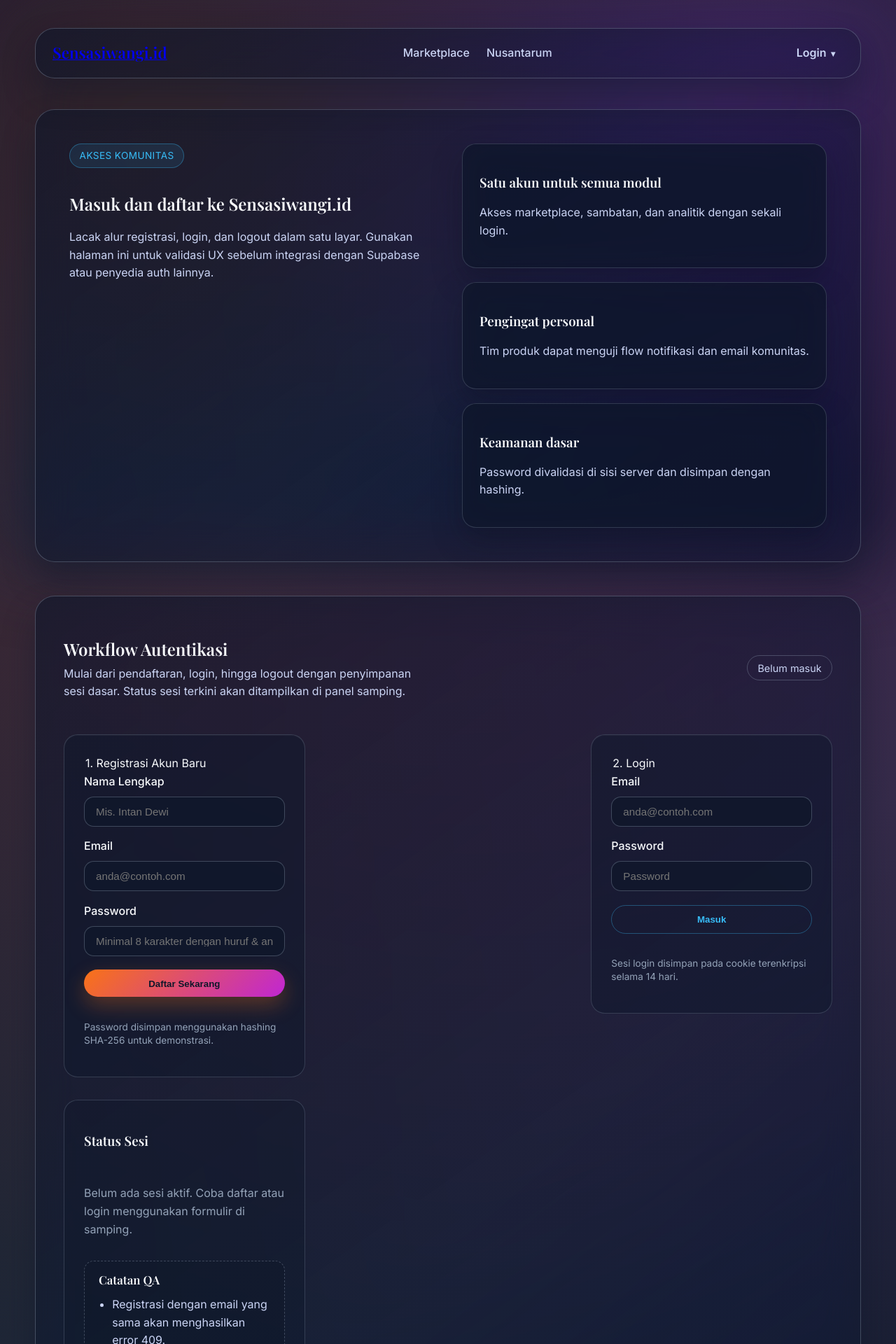
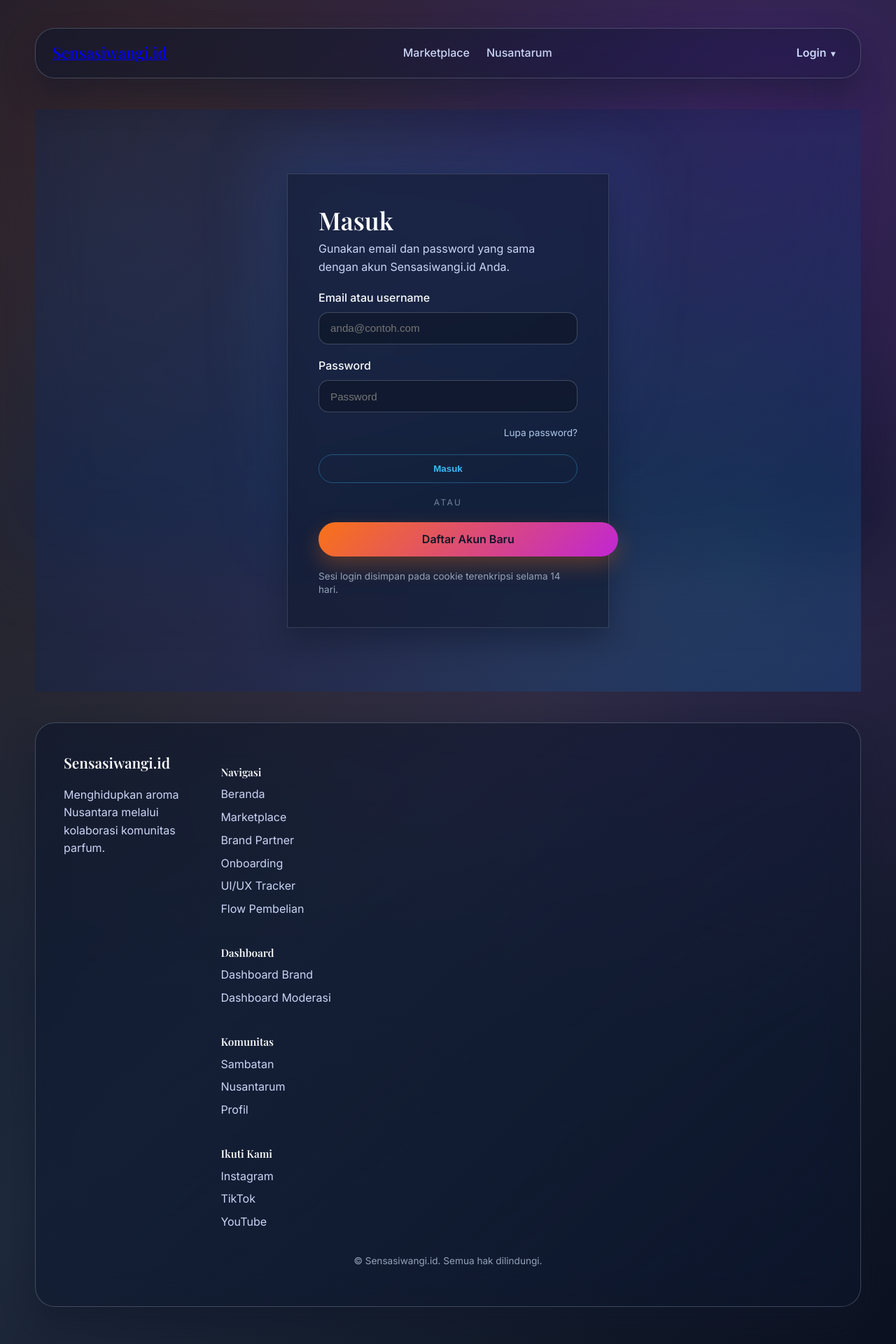
Before and after one commit to beriman/Codexswi, a FastAPI app: page /auth in a window 1280 px wide. Shown: the top 1920 px of the page at 70% size. Run offline with FastAPI, Linux system fonts and the light colour scheme; some libraries are stand-ins or nearby versions.

Commit message:
Simplify auth page to focus on login

```diff
--- a/src/app/web/static/css/auth.css
+++ b/src/app/web/static/css/auth.css
@@ -1,96 +1,58 @@
-.auth-hero {
-  display: grid;
-  grid-template-columns: minmax(0, 1fr) minmax(0, 1fr);
-  gap: 2.5rem;
-  padding: 3rem;
+.auth-page {
+  min-height: calc(100vh - 6rem);
+  display: flex;
+  align-items: center;
+  justify-content: center;
+  padding: clamp(2rem, 5vw, 4rem);
+  position: relative;
+  overflow: hidden;
 }
 
-.auth-hero .badge {
-  margin-bottom: 1rem;
+.auth-page::before {
+  content: "";
+  position: absolute;
+  inset: 0;
+  background: radial-gradient(circle at 10% 20%, rgba(59, 130, 246, 0.14), transparent 55%),
+    radial-gradient(circle at 85% 80%, rgba(16, 185, 129, 0.15), transparent 60%),
+    linear-gradient(135deg, rgba(15, 23, 42, 0.6), rgba(30, 64, 175, 0.4));
+  opacity: 0.75;
+  pointer-events: none;
 }
 
-.auth-perks {
-  list-style: none;
-  margin: 0;
-  padding: 0;
-  display: grid;
-  gap: 1.25rem;
+.auth-login-section {
+  position: relative;
+  width: min(460px, 100%);
+  z-index: 1;
 }
 
-.auth-perks li {
-  padding: 1.5rem;
+.auth-login-section::before {
+  content: "";
+  position: absolute;
+  inset: -30px;
+  border-radius: var(--radius-xl);
+  background: linear-gradient(160deg, rgba(59, 130, 246, 0.2), transparent 70%);
+  filter: blur(45px);
+  z-index: -1;
 }
 
-.auth-grid {
-  padding: 2.5rem;
-  display: flex;
-  flex-direction: column;
-  gap: 2rem;
-}
-
-.auth-columns {
-  display: grid;
-  grid-template-columns: repeat(auto-fit, minmax(260px, 1fr));
-  gap: 2rem;
-  align-items: start;
-}
-
-.auth-form {
-  display: flex;
-  flex-direction: column;
-  gap: 1.25rem;
-  background: rgba(15, 23, 42, 0.45);
+.login-backdrop {
+  position: relative;
+  padding: clamp(2rem, 4vw, 2.75rem);
+  border-radius: var(--radius-xl);
   border: 1px solid rgba(148, 163, 184, 0.25);
-  border-radius: var(--radius-md);
-  padding: 1.75rem;
-  box-shadow: inset 0 1px 0 rgba(255, 255, 255, 0.04);
-}
-
-.auth-form fieldset {
-  display: flex;
-  flex-direction: column;
-  gap: 1rem;
-  border: none;
-  margin: 0;
-  padding: 0;
-}
-
-.auth-form label {
-  display: flex;
-  flex-direction: column;
-  gap: 0.5rem;
-  font-weight: 500;
-  color: var(--text-primary);
-}
-
-.auth-form input {
-  border-radius: var(--radius-sm);
-  border: 1px solid rgba(148, 163, 184, 0.35);
-  background: rgba(15, 23, 42, 0.65);
-  color: var(--text-primary);
-  padding: 0.75rem 1rem;
-  font-size: 0.95rem;
-  transition: border-color var(--transition-base), box-shadow var(--transition-base);
-}
-
-.auth-form input:focus {
-  outline: none;
-  border-color: rgba(56, 189, 248, 0.85);
-  box-shadow: 0 0 0 3px rgba(56, 189, 248, 0.25);
-}
-
-.form-note {
-  font-size: 0.85rem;
-  color: var(--muted);
-  line-height: 1.4;
+  backdrop-filter: blur(14px);
+  background: rgba(15, 23, 42, 0.55);
+  box-shadow: 0 18px 36px rgba(15, 23, 42, 0.45);
 }
 
 .auth-feedback {
   border-radius: var(--radius-md);
   padding: 1rem 1.2rem;
+  margin-bottom: 1.25rem;
   display: none;
   background: rgba(56, 189, 248, 0.08);
   border: 1px solid rgba(56, 189, 248, 0.25);
+  color: var(--text-primary);
 }
 
 .auth-feedback.visible {
@@ -100,7 +62,6 @@
 .auth-feedback[data-tone='success'] {
   background: rgba(52, 211, 153, 0.12);
   border-color: rgba(52, 211, 153, 0.4);
-  color: var(--text-primary);
 }
 
 .auth-feedback[data-tone='danger'] {
@@ -109,89 +70,100 @@
   color: #fecaca;
 }
 
-.auth-session {
-  background: rgba(15, 23, 42, 0.32);
-  border: 1px solid rgba(148, 163, 184, 0.25);
-  border-radius: var(--radius-md);
-  padding: 1.75rem;
+.auth-form {
   display: flex;
   flex-direction: column;
-  gap: 1rem;
+  gap: 1.15rem;
 }
 
-.auth-session dl {
-  display: grid;
-  grid-template-columns: auto 1fr;
-  gap: 0.5rem 1.25rem;
-  margin: 0;
-}
-
-.auth-session dt {
-  color: var(--muted);
+.auth-form label {
+  display: flex;
+  flex-direction: column;
+  gap: 0.45rem;
   font-weight: 500;
-}
-
-.auth-session dd {
-  margin: 0;
   color: var(--text-primary);
 }
 
-.session-hints {
-  background: rgba(15, 23, 42, 0.4);
-  border: 1px dashed rgba(148, 163, 184, 0.35);
+.auth-form input {
   border-radius: var(--radius-sm);
-  padding: 1rem 1.25rem;
+  border: 1px solid rgba(148, 163, 184, 0.35);
+  background: rgba(15, 23, 42, 0.7);
+  color: var(--text-primary);
+  padding: 0.85rem 1rem;
+  font-size: 0.95rem;
+  transition: border-color var(--transition-base), box-shadow var(--transition-base), background var(--transition-base);
 }
 
-.session-hints h4 {
-  margin-top: 0;
-  margin-bottom: 0.75rem;
-  font-size: 1.05rem;
+.auth-form input:focus {
+  outline: none;
+  border-color: rgba(56, 189, 248, 0.85);
+  box-shadow: 0 0 0 3px rgba(56, 189, 248, 0.22);
+  background: rgba(15, 23, 42, 0.85);
 }
 
-.session-hints ul {
-  margin: 0;
-  padding-left: 1.2rem;
-  color: var(--text-secondary);
+.login-header {
   display: flex;
   flex-direction: column;
   gap: 0.4rem;
 }
 
-.muted {
-  color: var(--muted);
+.login-header h2 {
+  margin: 0;
+  font-size: clamp(1.8rem, 3vw, 2.2rem);
 }
 
-.anchor-target {
-  position: relative;
-  top: -120px;
+.login-header p {
+  margin: 0;
+  color: var(--text-secondary);
 }
 
-@media (max-width: 960px) {
-  .auth-hero {
-    grid-template-columns: 1fr;
-  }
+.login-aux {
+  display: flex;
+  justify-content: flex-end;
+}
 
-  .auth-perks {
-    grid-template-columns: repeat(auto-fit, minmax(220px, 1fr));
-  }
+.forgot-link {
+  font-size: 0.85rem;
+  color: rgba(191, 219, 254, 0.9);
+  text-decoration: none;
+  border-bottom: 1px solid transparent;
+  transition: border-color var(--transition-base), color var(--transition-base);
+}
 
-  .auth-grid {
-    padding: 2rem;
-  }
+.forgot-link:hover {
+  color: rgba(224, 242, 254, 1);
+  border-color: rgba(191, 219, 254, 0.5);
+}
+
+.login-form .btn {
+  width: 100%;
+}
+
+.login-divider {
+  text-transform: uppercase;
+  letter-spacing: 0.2em;
+  font-size: 0.75rem;
+  text-align: center;
+  color: rgba(148, 163, 184, 0.75);
+}
+
+.register-button {
+  text-align: center;
+}
+
+.form-note {
+  font-size: 0.85rem;
+  color: var(--muted);
+  line-height: 1.4;
+  margin: 0;
 }
 
 @media (max-width: 640px) {
-  .auth-grid {
-    padding: 1.5rem;
+  .auth-page {
+    padding: 1.75rem 1.25rem 2.5rem;
   }
 
-  .auth-form,
-  .auth-session {
-    padding: 1.25rem;
-  }
-
-  .anchor-target {
-    top: -80px;
+  .login-backdrop {
+    padding: 1.75rem;
   }
 }
--- a/src/app/web/templates/auth.html
+++ b/src/app/web/templates/auth.html
@@ -5,115 +5,32 @@
 {% endblock %}
 
 {% block content %}
-<section class="auth-hero glass-surface">
-  <div>
-    <span class="badge">Akses Komunitas</span>
-    <h1>Masuk dan daftar ke Sensasiwangi.id</h1>
-    <p>
-      Lacak alur registrasi, login, dan logout dalam satu layar. Gunakan halaman ini untuk
-      validasi UX sebelum integrasi dengan Supabase atau penyedia auth lainnya.
-    </p>
-  </div>
-  <ul class="auth-perks">
-    {% for perk in perks %}
-    <li class="glass-card">
-      <h3>{{ perk.title }}</h3>
-      <p>{{ perk.description }}</p>
-    </li>
-    {% endfor %}
-  </ul>
-</section>
-
-<section class="auth-grid glass-surface" id="register">
-  <header class="section-header">
-    <div>
-      <h2>Workflow Autentikasi</h2>
-      <p>
-        Mulai dari pendaftaran, login, hingga logout dengan penyimpanan sesi dasar. Status sesi
-        terkini akan ditampilkan di panel samping.
-      </p>
-    </div>
-    <div class="status-chip" data-auth-status>
-      {% if session_user %}Sudah masuk sebagai {{ session_user.full_name }}{% else %}Belum masuk{% endif %}
-    </div>
-  </header>
-
-  <div class="auth-feedback" data-auth-feedback role="status" aria-live="polite"></div>
-
-  <div class="auth-columns">
-    <form id="auth-register-form" class="auth-form">
-      <fieldset>
-        <legend>1. Registrasi Akun Baru</legend>
+<section class="auth-page">
+  <div class="auth-login-section" id="login">
+    <div class="login-backdrop glass-surface">
+      <div class="auth-feedback" data-auth-feedback role="status" aria-live="polite"></div>
+      <form id="auth-login-form" class="auth-form login-form" aria-labelledby="login-title">
+        <header class="login-header">
+          <h2 id="login-title">Masuk</h2>
+          <p>Gunakan email dan password yang sama dengan akun Sensasiwangi.id Anda.</p>
+        </header>
         <label>
-          Nama Lengkap
-          <input type="text" name="full_name" minlength="3" maxlength="120" placeholder="Mis. Intan Dewi" required />
-        </label>
-        <label>
-          Email
-          <input type="email" name="email" placeholder="anda@contoh.com" required />
-        </label>
-        <label>
-          Password
-          <input
-            type="password"
-            name="password"
-            minlength="8"
-            maxlength="128"
-            placeholder="Minimal 8 karakter dengan huruf & angka"
-            required
-          />
-        </label>
-      </fieldset>
-      <button type="submit" class="btn gradient-button">Daftar Sekarang</button>
-      <p class="form-note">Password disimpan menggunakan hashing SHA-256 untuk demonstrasi.</p>
-    </form>
-
-    <div id="login" class="anchor-target" aria-hidden="true"></div>
-    <form id="auth-login-form" class="auth-form" aria-labelledby="login-title">
-      <fieldset>
-        <legend id="login-title">2. Login</legend>
-        <label>
-          Email
+          Email atau username
           <input type="email" name="email" placeholder="anda@contoh.com" required />
         </label>
         <label>
           Password
           <input type="password" name="password" minlength="8" maxlength="128" placeholder="Password" required />
         </label>
-      </fieldset>
-      <button type="submit" class="btn btn-outline">Masuk</button>
-      <p class="form-note">Sesi login disimpan pada cookie terenkripsi selama 14 hari.</p>
-    </form>
-
-    <aside class="auth-session" id="login-status">
-      <h3>Status Sesi</h3>
-      {% if session_user %}
-      <dl>
-        <div>
-          <dt>Nama</dt>
-          <dd>{{ session_user.full_name }}</dd>
+        <div class="login-aux">
+          <a href="#" class="forgot-link">Lupa password?</a>
         </div>
-        <div>
-          <dt>Email</dt>
-          <dd>{{ session_user.email }}</dd>
-        </div>
-      </dl>
-      <button class="btn btn-ghost" type="button" data-action="logout" data-redirect="{{ url_for('read_auth') }}">
-        Keluar dari sesi
-      </button>
-      {% else %}
-      <p class="muted">Belum ada sesi aktif. Coba daftar atau login menggunakan formulir di samping.</p>
-      {% endif %}
-
-      <div class="session-hints">
-        <h4>Catatan QA</h4>
-        <ul>
-          <li>Registrasi dengan email yang sama akan menghasilkan error 409.</li>
-          <li>Password harus berisi kombinasi huruf dan angka.</li>
-          <li>Logout akan menghapus data sesi dari cookie dan memperbarui navbar.</li>
-        </ul>
-      </div>
-    </aside>
+        <button type="submit" class="btn btn-outline">Masuk</button>
+        <div class="login-divider" role="separator" aria-hidden="true">atau</div>
+        <a class="btn gradient-button register-button" href="{{ url_for('read_onboarding') }}">Daftar Akun Baru</a>
+        <p class="form-note">Sesi login disimpan pada cookie terenkripsi selama 14 hari.</p>
+      </form>
+    </div>
   </div>
 </section>
 {% endblock %}
@@ -122,8 +39,6 @@
 <script>
   (() => {
     const feedbackEl = document.querySelector('[data-auth-feedback]');
-    const statusEl = document.querySelector('[data-auth-status]');
-    const registerForm = document.getElementById('auth-register-form');
     const loginForm = document.getElementById('auth-login-form');
 
     const setFeedback = (message, tone = 'info') => {
@@ -133,40 +48,10 @@
       feedbackEl.classList.toggle('visible', Boolean(message));
     };
 
-    const setStatus = (message) => {
-      if (statusEl) {
-        statusEl.textContent = message;
-      }
-    };
-
     const handleResponseError = async (response) => {
       const payload = await response.json().catch(() => ({}));
       setFeedback(payload.detail || 'Permintaan gagal diproses', 'danger');
     };
-
-    if (registerForm) {
-      registerForm.addEventListener('submit', async (event) => {
-        event.preventDefault();
-        const formData = new FormData(registerForm);
-        const payload = Object.fromEntries(formData.entries());
-
-        setFeedback('Memproses registrasi...');
-        const response = await fetch('/api/auth/register', {
-          method: 'POST',
-          headers: { 'Content-Type': 'application/json' },
-          body: JSON.stringify(payload),
-        });
-
-        if (!response.ok) {
-          await handleResponseError(response);
-          return;
-        }
-
-        const data = await response.json();
-        setFeedback(`Registrasi berhasil untuk ${data.full_name}. Silakan login.`, 'success');
-        registerForm.reset();
-      });
-    }
 
     if (loginForm) {
       loginForm.addEventListener('submit', async (event) => {
@@ -188,7 +73,6 @@
 
         const data = await response.json();
         setFeedback(`Login berhasil. Selamat datang, ${data.full_name}!`, 'success');
-        setStatus(`Sudah masuk sebagai ${data.full_name}`);
         window.setTimeout(() => {
           window.location.href = '{{ url_for('read_auth') }}';
         }, 600);
--- a/src/app/web/templates/partials/navbar.html
+++ b/src/app/web/templates/partials/navbar.html
@@ -49,7 +49,7 @@
         </li>
         {% else %}
         <li><a href="{{ url_for('read_auth') }}#login">Masuk</a></li>
-        <li><a href="{{ url_for('read_auth') }}#register">Daftar</a></li>
+        <li><a href="{{ url_for('read_onboarding') }}">Daftar</a></li>
         {% endif %}
       </ul>
     </details>
```
